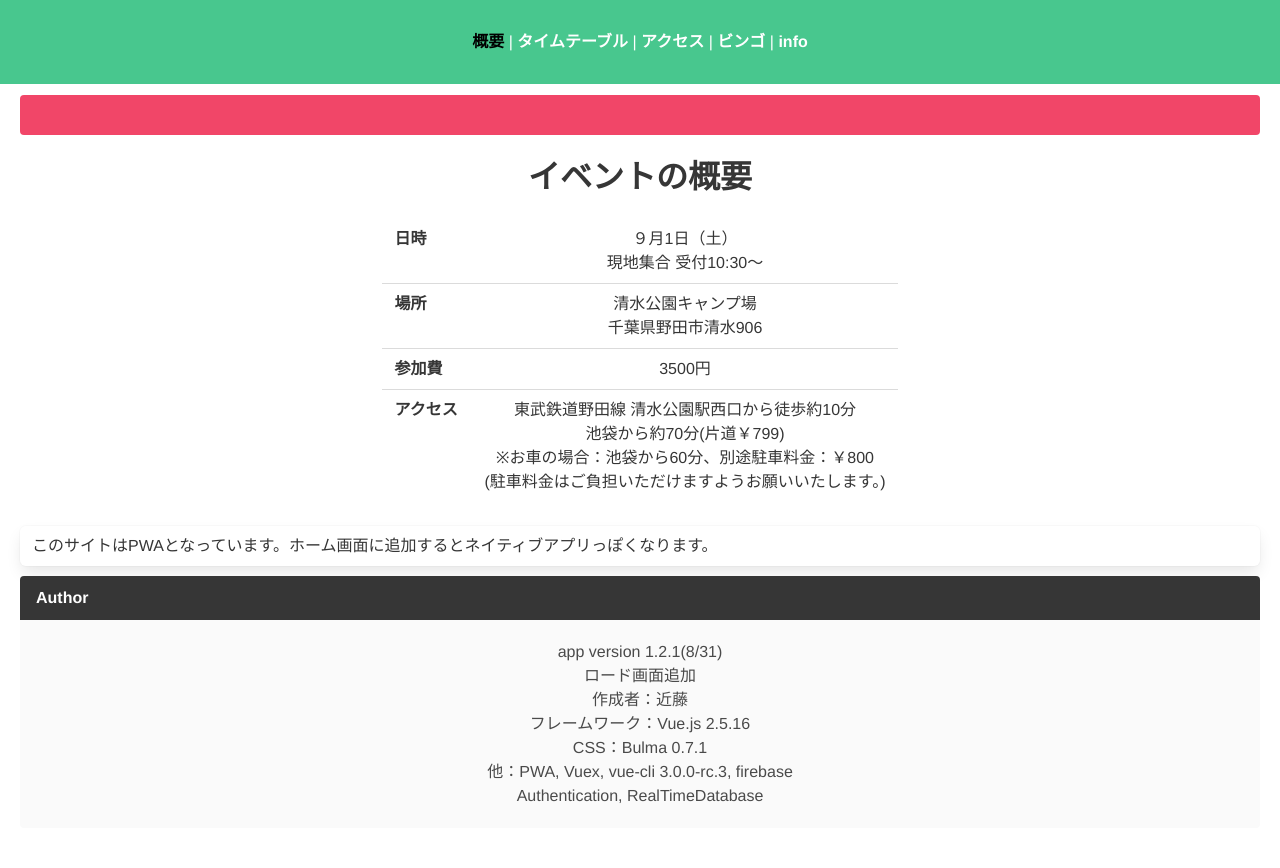
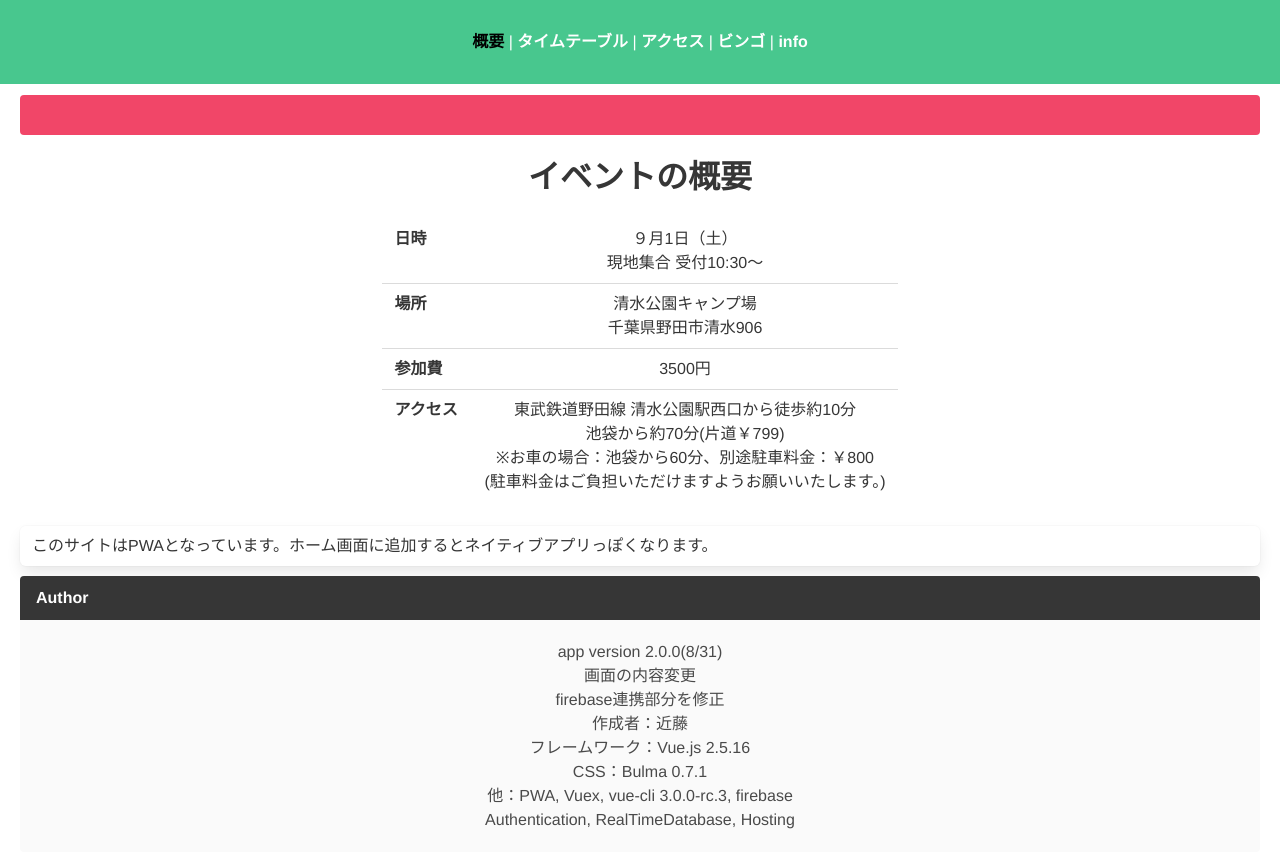
Before and after one commit to lmimsra/VuePwaSample, a Vue app: page / in a window 1280 px wide. Shown: the top 868 px of the page. Built offline with nearby package versions, Linux system fonts and the light colour scheme; no server answers; the database is empty; sample sign-in values are in the browser's storage.

Commit message:
ログ出力を削除

```diff
--- a/src/components/Author.vue
+++ b/src/components/Author.vue
@@ -5,13 +5,14 @@
                 <p>Author</p>
             </div>
             <div class="message-body">
-                <p>app version 1.2.1(8/31)</p>
-                <p>ロード画面追加</p>
+                <p>app version 2.0.0(8/31)</p>
+                <p>画面の内容変更</p>
+                <p>firebase連携部分を修正</p>
                 <p>作成者：近藤</p>
                 <p>フレームワーク：Vue.js 2.5.16</p>
                 <p>CSS：Bulma 0.7.1</p>
                 <p>他：PWA, Vuex, vue-cli 3.0.0-rc.3, firebase</p>
-                <p>Authentication, RealTimeDatabase</p>
+                <p>Authentication, RealTimeDatabase, Hosting</p>
             </div>
         </article>
     </div>
--- a/src/router.js
+++ b/src/router.js
@@ -71,7 +71,7 @@ router.beforeEach((to, from, next) => {
             }
         })
     } else {
-        console.log(to.path+", "+from.path)
+        // console.log(to.path+", "+from.path)
         firebase.auth().onAuthStateChanged(function (user) {
             if (user) {
                 // if (to.path === '/login') next(false)
```
